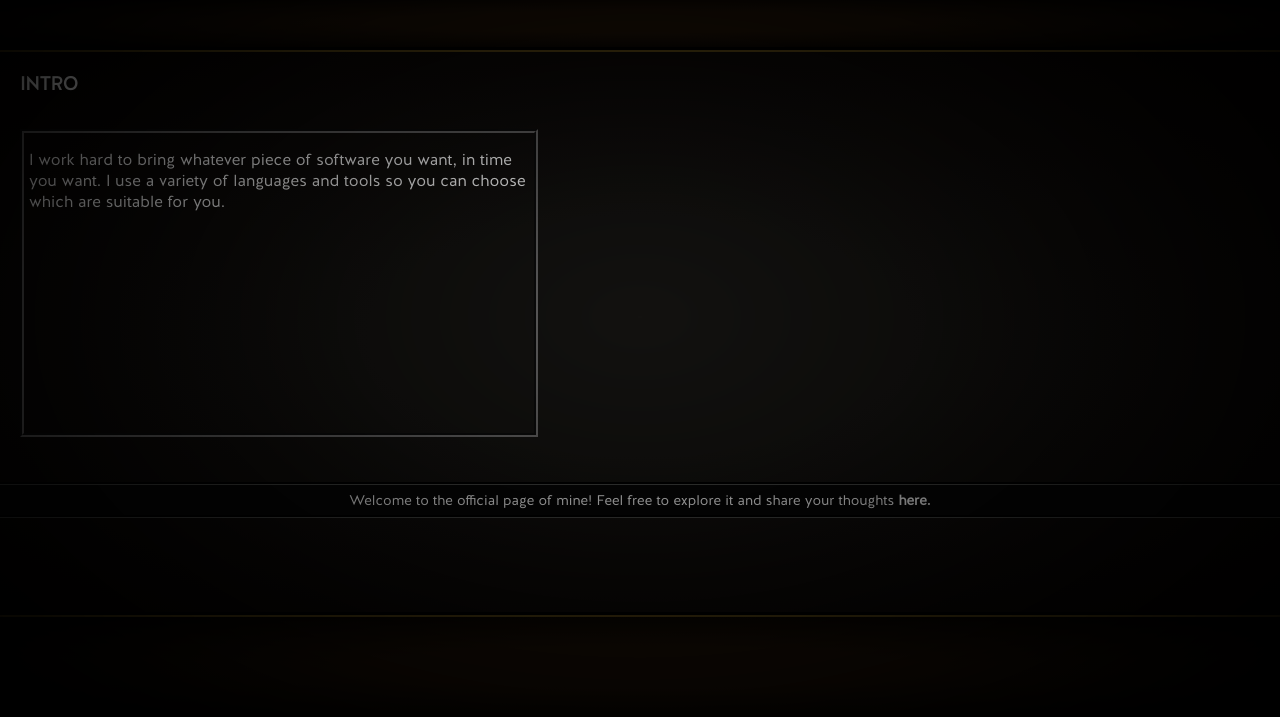
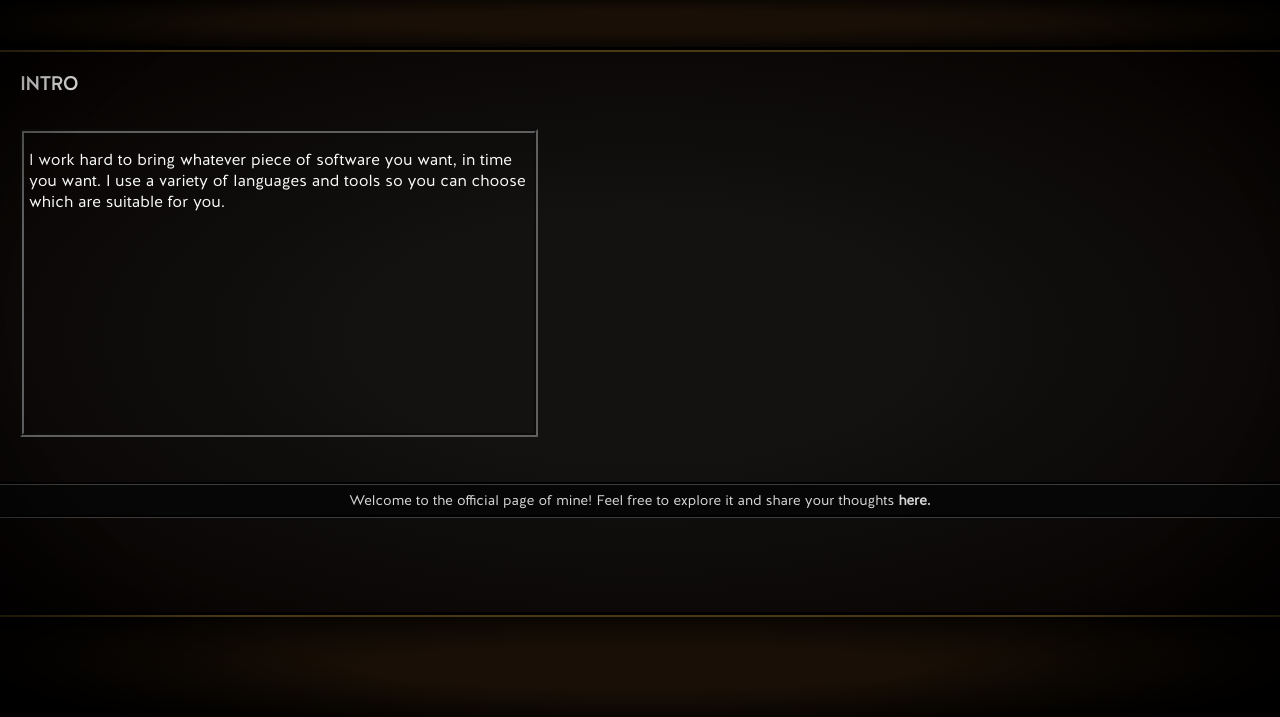
Before and after one commit to ArchDamned/archdamned.github.io, a website: page index.html in a window 1280 px wide. Shown: the part 83-800 px from the top of the page. Drawn offline with Linux system fonts and the light colour scheme.

Commit message:
package.json fix

```diff
--- a/res/main.css
+++ b/res/main.css
@@ -21,7 +21,7 @@ body {
     width: 100vw;
     height: 100vh;
     z-index: 100;
-    background: radial-gradient(rgba(255,0,0,0),black);
+    background: radial-gradient(rgba(255,0,0,0) 70%,black);
     pointer-events: none;
 }
 
```
Also changed, not shown: package.json (added, +25 -0 lines).
